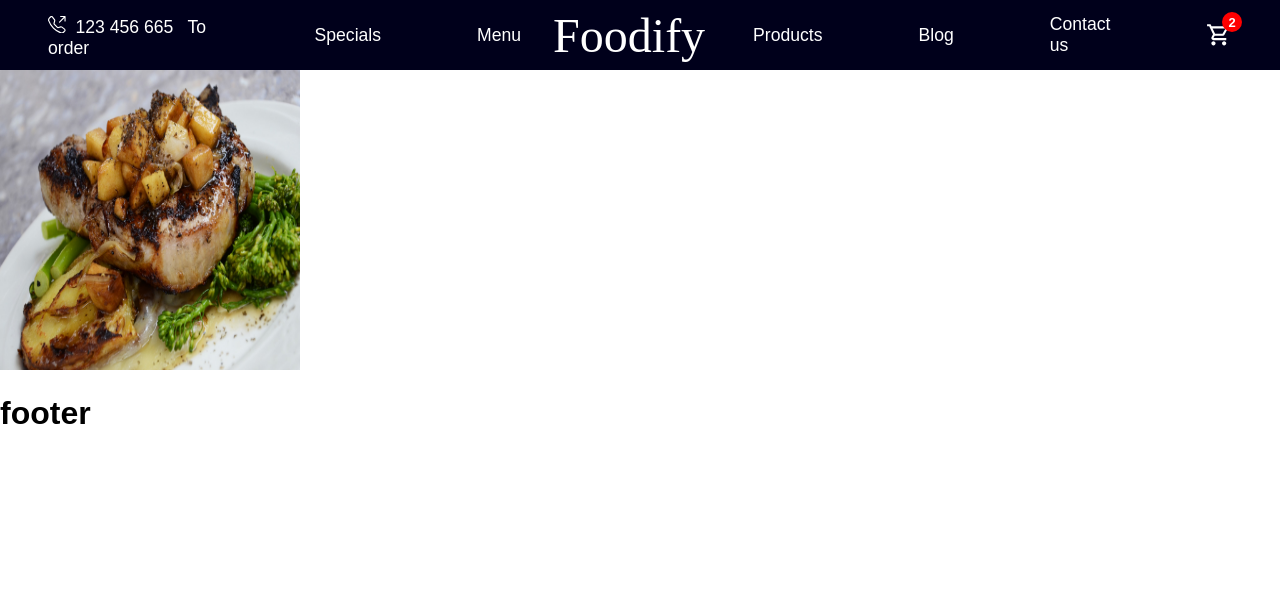
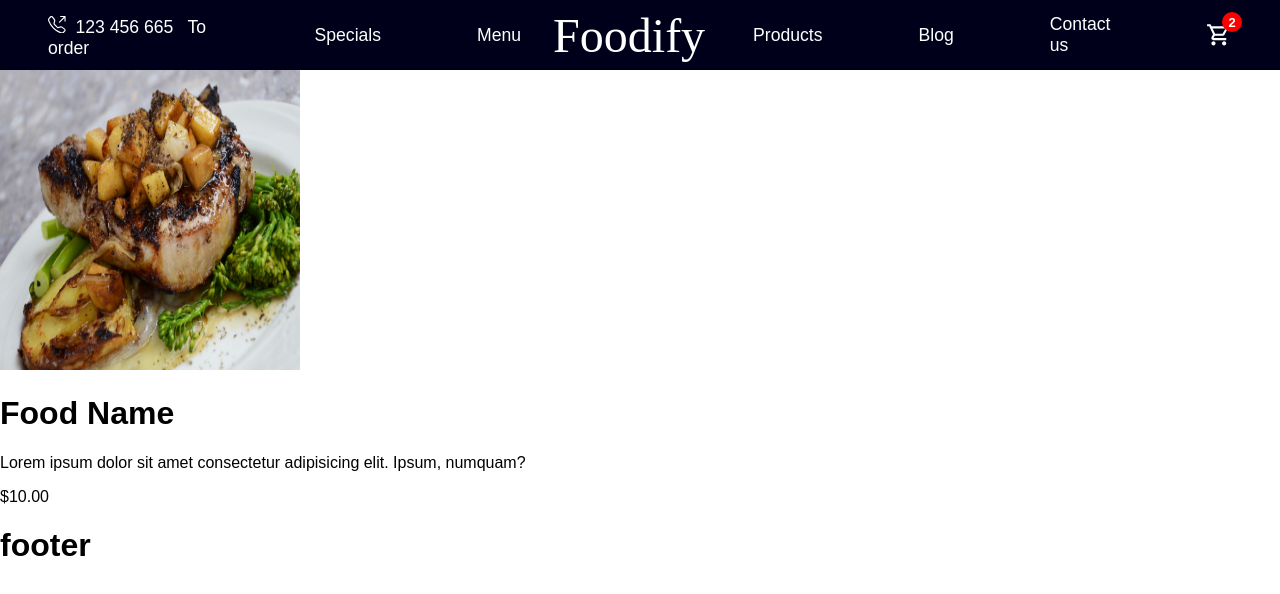
Before and after one commit to codeComet/food-ordering-app, a Next.js app in the folder client/: page /item/1 in a window 1280 px wide. Shown: the top 594 px of the page. Built offline with nearby package versions, Linux system fonts and the light colour scheme.

Commit message:
single product page design

```diff
--- a/client/pages/item/[id].jsx
+++ b/client/pages/item/[id].jsx
@@ -7,6 +7,14 @@ const FoodItem = () => {
       <div className={styles.imgContainer}>
         <Image src="/img/1.jpg" alt="food" width={300} height={300} />
       </div>
+      <div className={styles.infoContainer}>
+        <h1>Food Name</h1>
+        <p>
+          Lorem ipsum dolor sit amet consectetur adipisicing elit. Ipsum,
+          numquam?
+        </p>
+        <p>$10.00</p>
+      </div>
     </div>
   );
 };
```
